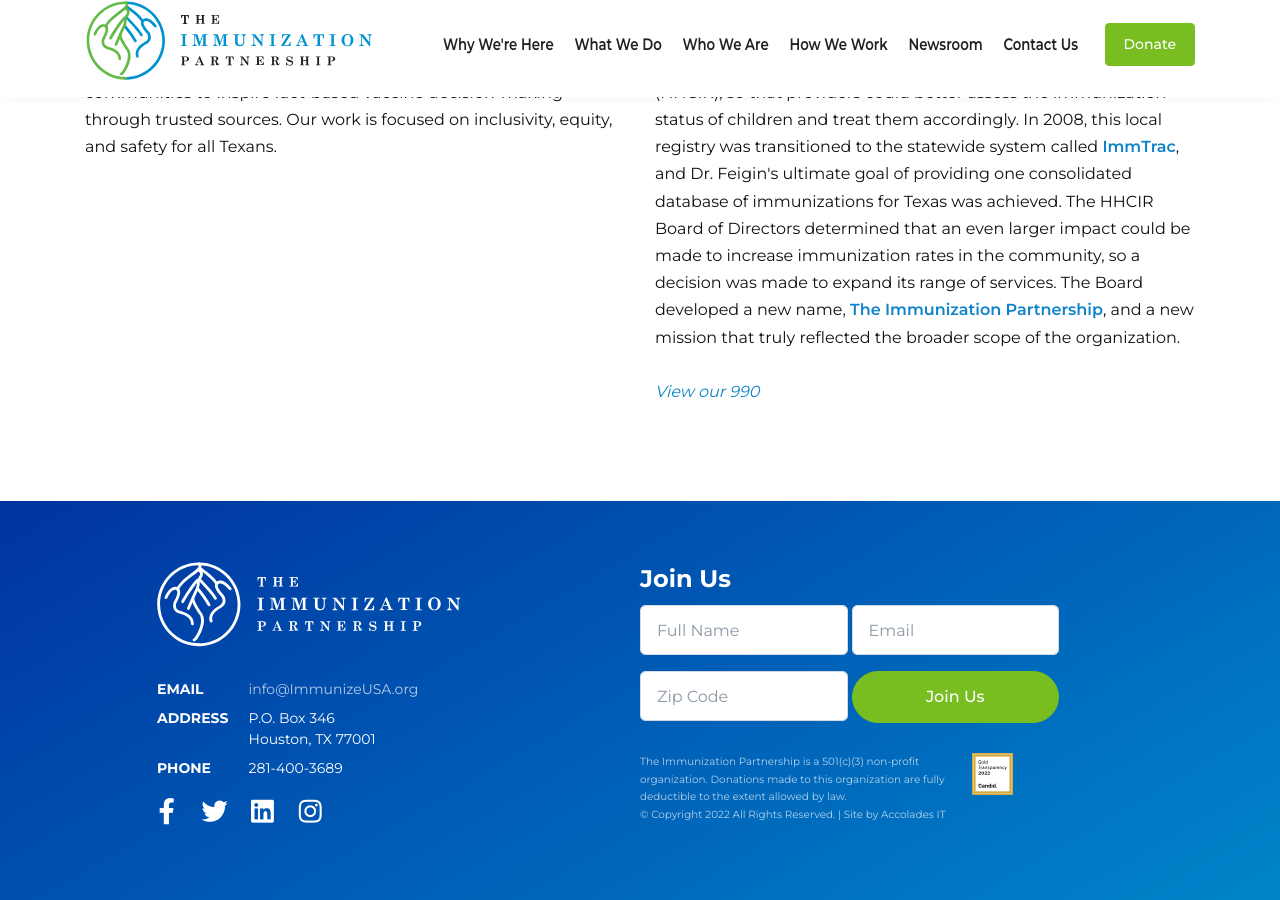
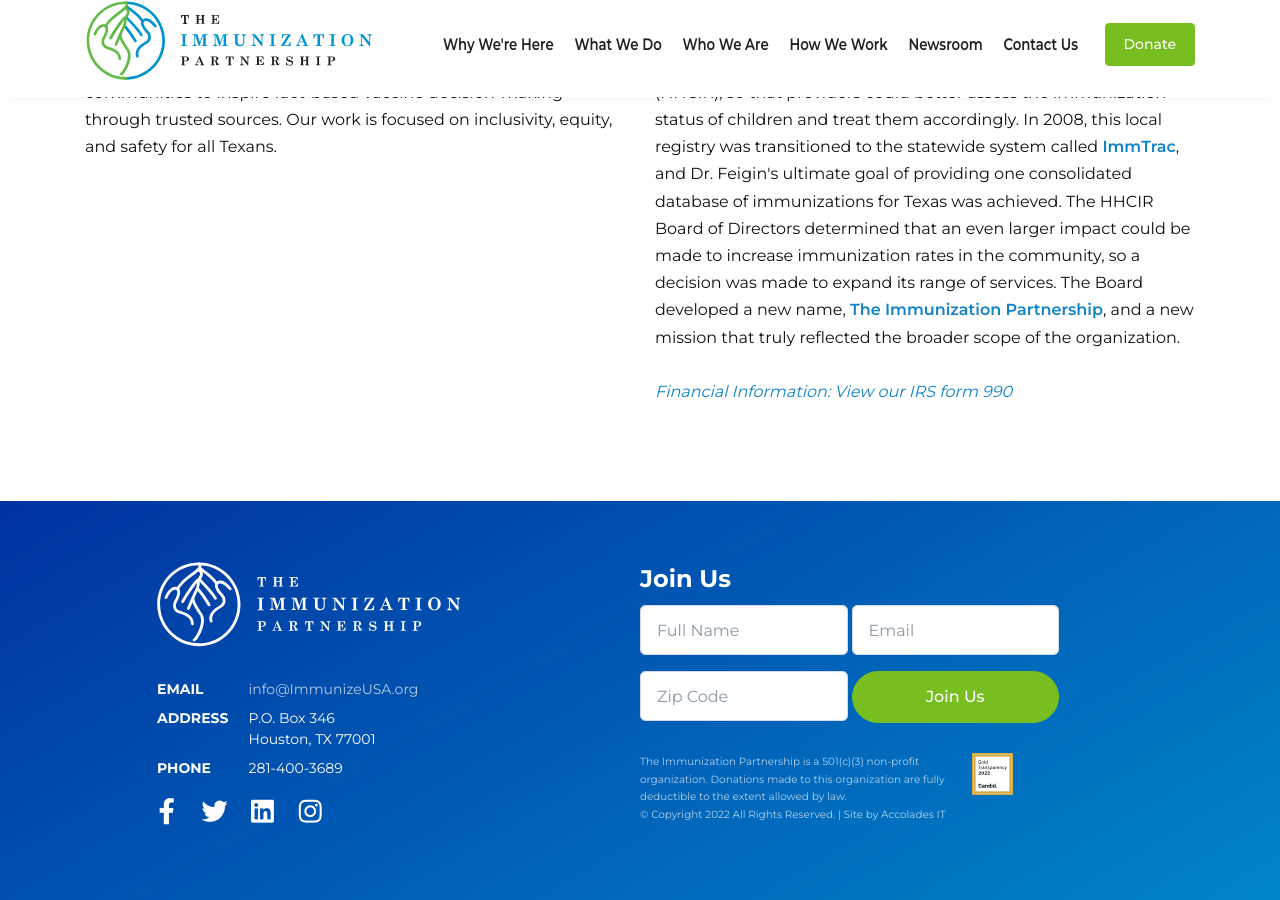
Before and after one commit to aitshuber/immunizecc, a Jekyll site: the page built from who.html, in a window 1280 px wide and 900 px high, scrolled down 1903 px. Built offline with Jekyll 4.4.1, drawn with Linux system fonts in a browser that asks for light colours; some web fonts are replaced; a script that is not in the unit is left out; comment, search, counter and statistics services are not loaded.

Commit message:
Updated 'who.html' via CloudCannon

```diff
--- a/who.html
+++ b/who.html
@@ -249,7 +249,7 @@
 			<article class="h-100">
 
 				<p class="editable">
-				  The Immunization Partnership (TIP) evolved from a partnership originally dedicated to supporting the Houston-Harris County Immunization Registry.<br /><br />In response to a measles epidemic in the 1990's, <strong><a href="https://thesocialbook.com/treasure-awards/dr-ralph-feigin-in-memoriam/">Dr. Ralph Feigin</a></strong> founded the Houston-Harris County Immunization Registry (HHCIR), so that providers could better assess the immunization status of children and treat them accordingly. In 2008, this local registry was transitioned to the statewide system called <strong><a href="https://www.dshs.texas.gov/immunize/immtrac/default.shtm">ImmTrac</a></strong>, and Dr. Feigin's ultimate goal of providing one consolidated database of immunizations for Texas was achieved. The HHCIR Board of Directors determined that an even larger impact could be made to increase immunization rates in the community, so a decision was made to expand its range of services. The Board developed a new name, <a href="https://immunizeusa.org/"><strong>The Immunization Partnership</strong></a>, and a new mission that truly reflected the broader scope of the organization.<br /><br /><a target="_blank" rel="noopener" href="https://immunizeusa.org/TIP-2020-990-public.PDF"><em>View our 990</em></a>&nbsp;
+				  The Immunization Partnership (TIP) evolved from a partnership originally dedicated to supporting the Houston-Harris County Immunization Registry.<br /><br />In response to a measles epidemic in the 1990's, <strong><a href="https://thesocialbook.com/treasure-awards/dr-ralph-feigin-in-memoriam/">Dr. Ralph Feigin</a></strong> founded the Houston-Harris County Immunization Registry (HHCIR), so that providers could better assess the immunization status of children and treat them accordingly. In 2008, this local registry was transitioned to the statewide system called <strong><a href="https://www.dshs.texas.gov/immunize/immtrac/default.shtm">ImmTrac</a></strong>, and Dr. Feigin's ultimate goal of providing one consolidated database of immunizations for Texas was achieved. The HHCIR Board of Directors determined that an even larger impact could be made to increase immunization rates in the community, so a decision was made to expand its range of services. The Board developed a new name, <a href="https://immunizeusa.org/"><strong>The Immunization Partnership</strong></a>, and a new mission that truly reflected the broader scope of the organization.<br /><br /><a target="_blank" rel="noopener" href="https://immunizeusa.org/TIP-2020-990-public.PDF"><em>Financial Information: View our IRS form 990</em></a>&nbsp;
 				</p>
 
 			  <div class="border-0 py-4">
```
